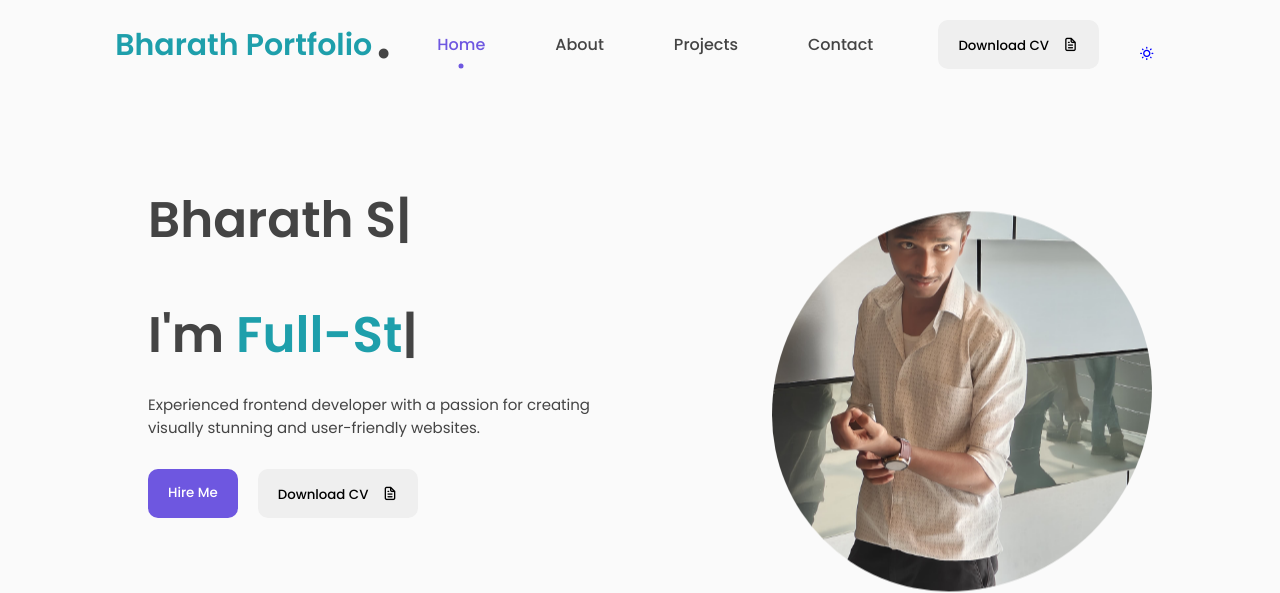
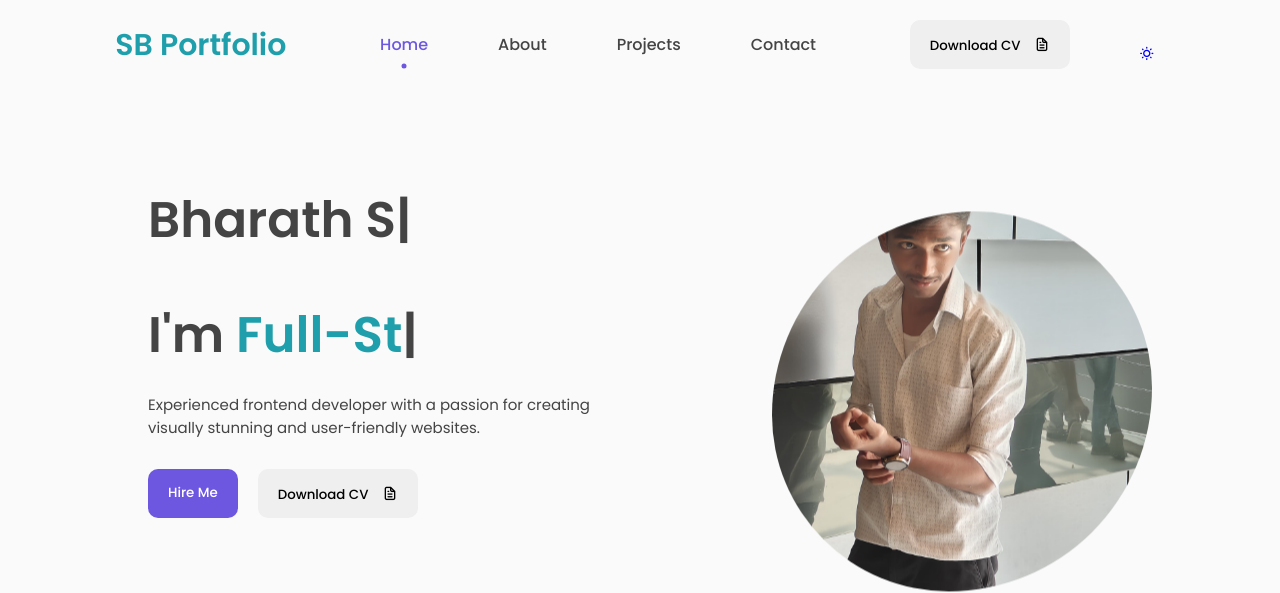
Before and after one commit to Bharath2006/PORTFOLIO, a plain HTML site: page index.html in a window 1280 px wide. Shown: the top 593 px of the page. Drawn offline with nearby package versions, Linux system fonts and the light colour scheme.

Commit message:
index.html
updated

```diff
--- a/index.html
+++ b/index.html
@@ -21,8 +21,8 @@
         <!-- --------------- HEADER --------------- -->
         <nav id="header">
             <div class="nav-logo">
-                <p class="nav-name">Bharath Portfolio</p>
-                <span>.</span>
+                <p class="nav-name">SB Portfolio</p>
+
             </div>
             <div class="nav-menu" id="myNavMenu">
                 <ul class="nav_menu_list">
```
